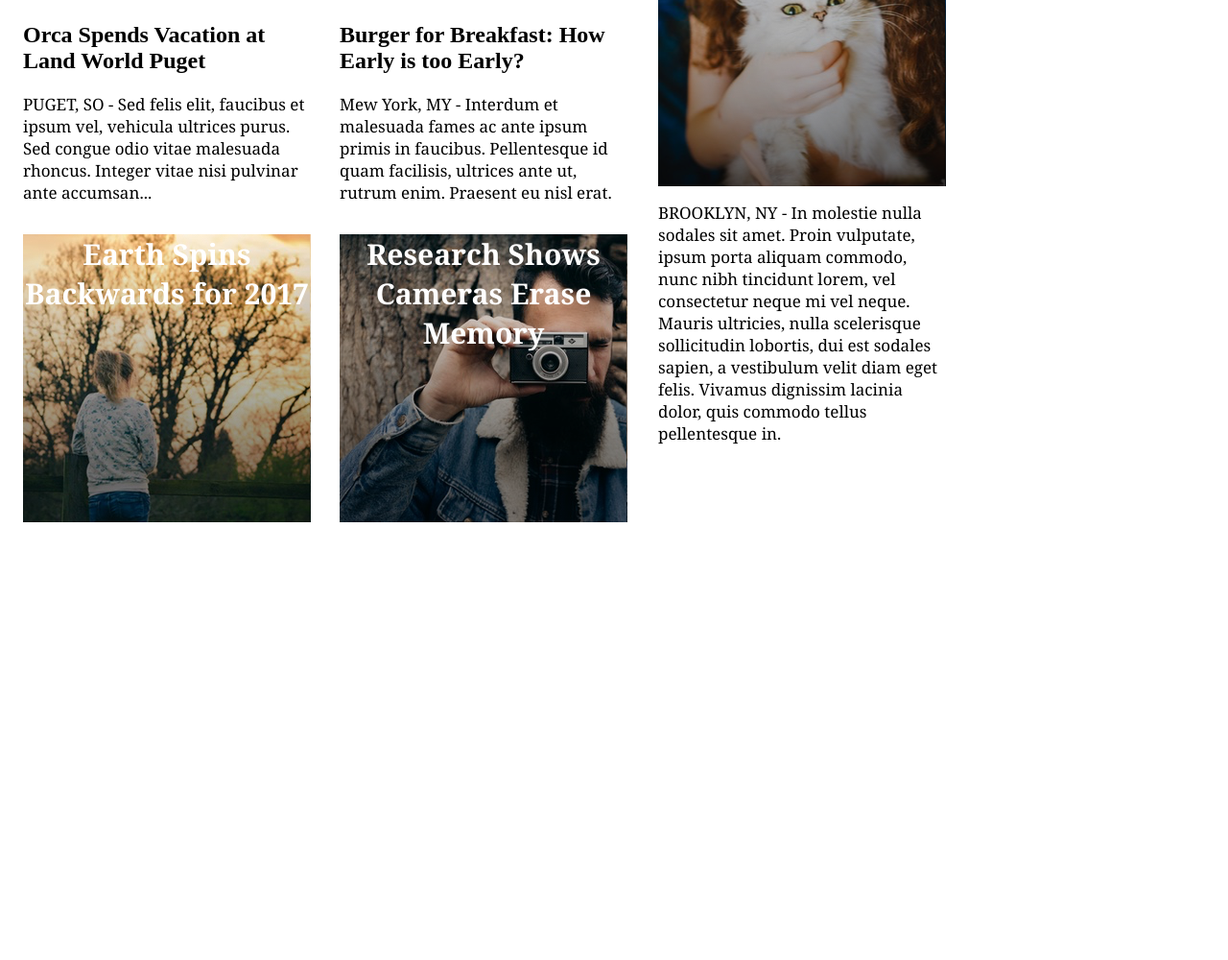
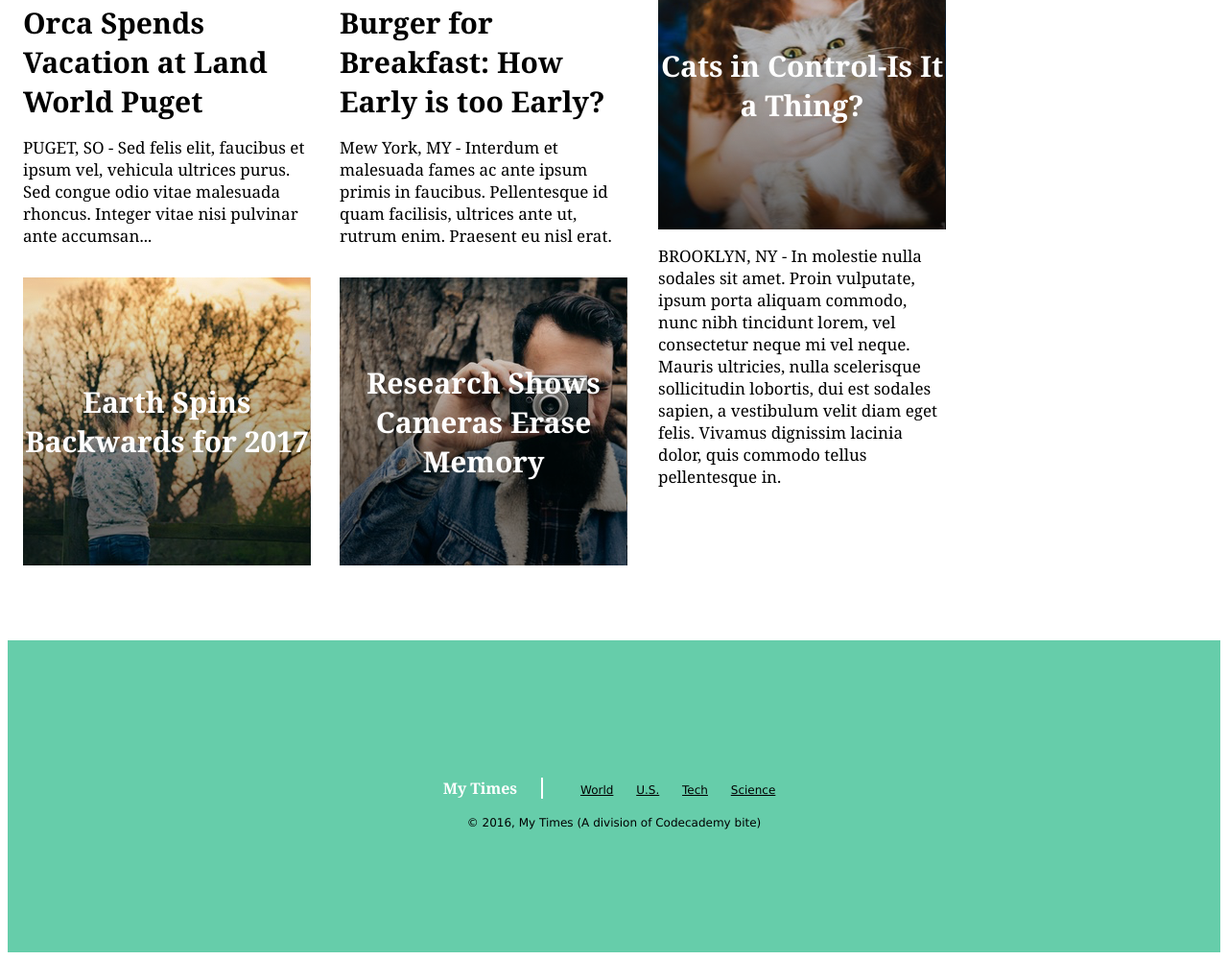
Before and after one commit to smithdc5/my_times, a plain HTML site: page index.html in a window 1280 px wide. Shown: the part 724-1724 px from the top of the page at 96% size. Before the commit the page ends 1346 px from the top, so only its background shows below. Drawn offline with Linux system fonts and the light colour scheme; files whose address does not match are found by name.

Commit message:
Add footer and finish styling.

```diff
--- a/index.html
+++ b/index.html
@@ -96,5 +96,27 @@
         </div>
       </div>
     </div>
+    <!-- Footer -->
+    <footer>
+      <div class="info">
+        <span class="title">My Times</span>
+        <nav>
+          <span>
+            <a href="#">World</a>
+          </span>
+          <span>
+            <a href="#">U.S.</a>
+          </span>
+          <span>
+            <a href="#">Tech</a>
+          </span>
+          <span>
+            <a href="#">Science</a>
+          </span>
+        </nav>
+      </div>
+      <div class="copyright"> &copy 2016, My Times (A division of Codecademy bite)
+      </div>
+    </footer>
   </body>
 </html>
--- a/resources/css/style.css
+++ b/resources/css/style.css
@@ -68,15 +68,19 @@ a {
 }
 
 h2 {
-  display: block;
-  font-size: 1.5em;
+  margin-top: 0;
+  margin-bottom: 0;
+  font-family: Georgia;
+  font-size: 30px;
   font-weight: bold;
+  font-style: normal;
 }
 
 h3 {
-  display: block;
-  font-size: 1.17em;
+  margin-bottom: 41px;
+  font-size: 16px;
   font-weight: bold;
+  text-align: center;
 }
 
 h2, h3 {
@@ -92,6 +96,9 @@ p {
 }
 
 .image-content {
+  display: flex;
+  flex-direction: column;
+  justify-content: center;
   height: 300px;
   margin-top: 15px;
   font-family: Georgia;
@@ -107,6 +114,10 @@ p {
   margin-top: 0;
   font-size: 40px;
   text-align: left;
+}
+
+.lead-story .image-content span {
+  margin-left: 20px;
 }
 
 .fall-cancelled.image-content {
@@ -157,3 +168,31 @@ p {
   font-size: 12px;
   color: DimGray;
 }
+
+footer {
+  display: flex;
+  align-items: center;
+  justify-content: center;
+  flex-direction: column;
+  width: 100%;
+  height: 325px;
+  background-color: MediumAquamarine;
+  margin: auto;
+  font-family: Verdana;
+  font-size: 12px;
+}
+
+footer .title {
+  display: inline-block;
+  padding-right: 25px;
+  border-right: 2px solid white;
+  font-family: Georgia;
+  font-size: 16px;
+  font-weight: bold;
+  color: white;
+}
+
+footer nav {
+  display: inline-block;
+  padding-left: 25px;
+}
```
